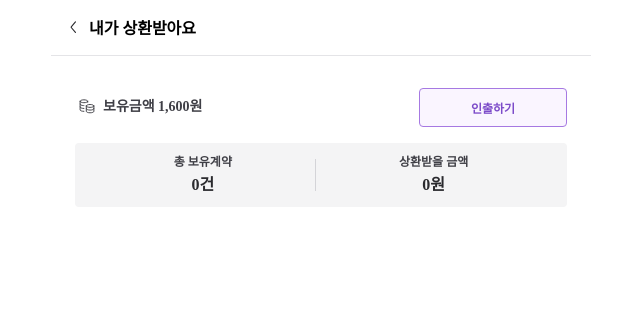
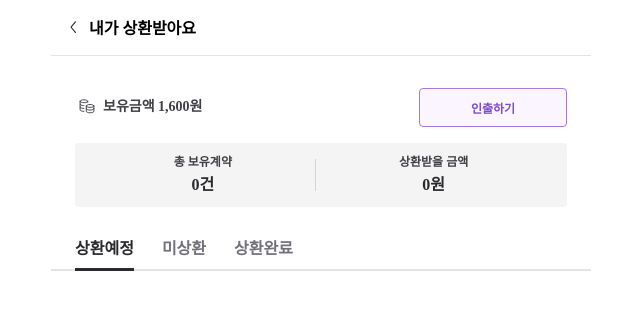
Before and after one commit to Damborghinii/Damborghinii-Client, a React (Vite) app: page /repayment-received in a window 1280 px wide. Shown: the top 310 px of the page, without its empty margins (319-959 px from the left). Built offline with nearby package versions, Linux system fonts and the light colour scheme.

Commit message:
feature/#22: 정산관리 양쪽 뷰 1차 구현

```diff
--- /dev/null
+++ b/src/pages/_hooks/useTabBar.ts
@@ -0,0 +1,15 @@
+import { useState } from "react";
+
+export type RepaymentStatus = "scheduledRepayment" | "unpaid" | "repaid";
+
+export const ADJ_STATUS: Record<RepaymentStatus, string> = {
+  scheduledRepayment: "상환예정",
+  unpaid: "미상환",
+  repaid: "상환완료",
+};
+
+export const useTabBar = () => {
+  const [status, setStatus] = useState<RepaymentStatus>("scheduledRepayment");
+
+  return { status, setStatus };
+};
--- /dev/null
+++ b/src/pages/adjustment/_components/AdjustmentTabBar.tsx
@@ -0,0 +1,49 @@
+import {
+  useTabBar,
+  ADJ_STATUS,
+  RepaymentStatus,
+} from "@pages/_hooks/useTabBar";
+
+import styled from "@emotion/styled";
+
+interface TitleProps {
+  active: boolean;
+}
+
+export const AdjustmentTab: React.FC = () => {
+  const { status, setStatus } = useTabBar();
+  return (
+    <StatusListWrapper>
+      {Object.entries(ADJ_STATUS).map(([key, label]) => (
+        <StatusTab
+          key={key}
+          active={key === status}
+          onClick={() => setStatus(key as RepaymentStatus)}
+        >
+          {label}
+        </StatusTab>
+      ))}
+    </StatusListWrapper>
+  );
+};
+
+const StatusListWrapper = styled.div`
+  width: 100%;
+  padding: 0 1.5rem;
+  display: flex;
+  align-items: center;
+  gap: 1.75rem;
+  border-bottom: 2px solid ${({ theme }) => theme.color.neutral.B10};
+`;
+
+const StatusTab = styled.h2<TitleProps>`
+  ${({ active, theme }) =>
+    active ? theme.typography["body1-1"] : theme.typography["body1-2"]};
+  padding: 0.5rem 0;
+  margin-bottom: -2.25px;
+  color: ${({ active, theme }) =>
+    active ? theme.color.neutral.B70 : theme.color.neutral.B40};
+  border-bottom: ${({ active, theme }) =>
+    active ? `3px solid ${theme.color.neutral.B70}` : `3px solid transparent`};
+  cursor: pointer;
+`;
--- a/src/pages/adjustment/containers/Adjustment.tsx
+++ b/src/pages/adjustment/containers/Adjustment.tsx
@@ -2,6 +2,7 @@ import Spacer from "@components/common/spacer/Spacer";
 import styled from "@emotion/styled";
 import { IcArrowRight } from "@assets/svg";
 import { useNavigate } from "react-router-dom";
+
 const Adjustment = () => {
   const navigate = useNavigate();
 
--- a/src/pages/adjustment/containers/AdjustmentGiving.tsx
+++ b/src/pages/adjustment/containers/AdjustmentGiving.tsx
@@ -1,11 +1,13 @@
 import { SubTopBar } from "@components/common/topBar/SubTopBar";
 import { AdjustmentCard } from "../_components/AdjustmentCard";
+import { AdjustmentTab } from "../_components/AdjustmentTabBar";
 
 export const GivingAdjustment = () => {
   return (
     <>
       <SubTopBar title="내가 상환해요" />
       <AdjustmentCard balance="1,600원" isReceivedType={false} />
+      <AdjustmentTab />
     </>
   );
 };
--- a/src/pages/adjustment/containers/AdjustmentReceived.tsx
+++ b/src/pages/adjustment/containers/AdjustmentReceived.tsx
@@ -1,11 +1,13 @@
 import { SubTopBar } from "@components/common/topBar/SubTopBar";
 import { AdjustmentCard } from "../_components/AdjustmentCard";
+import { AdjustmentTab } from "../_components/AdjustmentTabBar";
 
 export const AdjustmentReceived = () => {
   return (
     <>
       <SubTopBar title="내가 상환받아요" />
       <AdjustmentCard balance="1,600원" />
+      <AdjustmentTab />
     </>
   );
 };
```
